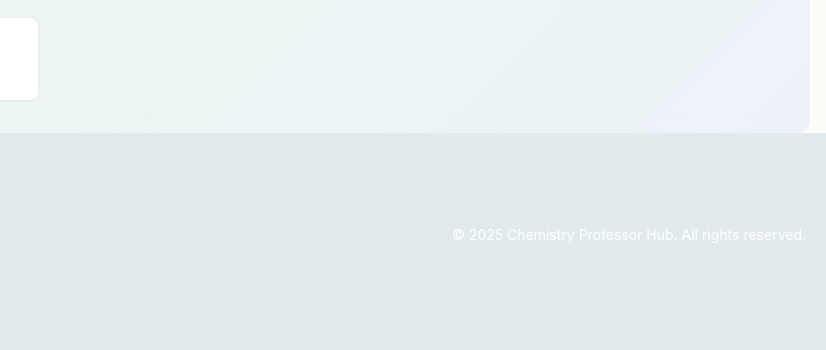
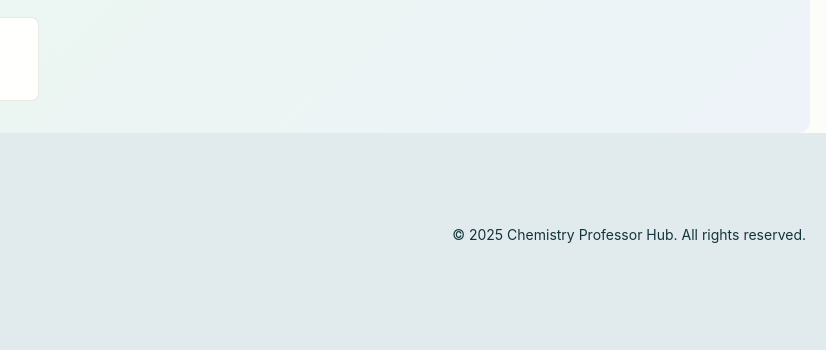
Before and after one commit to apkbaap1/Chemistry-Professor, a plain HTML site: page index.html in a window 1280 px wide. Shown: the part 1660-2010 px from the top of the page, 454-1280 px from the left. Drawn offline with Linux system fonts and the light colour scheme; a web font is replaced by a local one.

Commit message:
style.css

```diff
--- a/style.css
+++ b/style.css
@@ -1307,7 +1307,7 @@ select.form-control {
   display: flex;
   align-items: center;
   padding: 10px 20px;
-  color: white;
+  color: duke blue;
   justify-content: space-between;
 }
 
```
